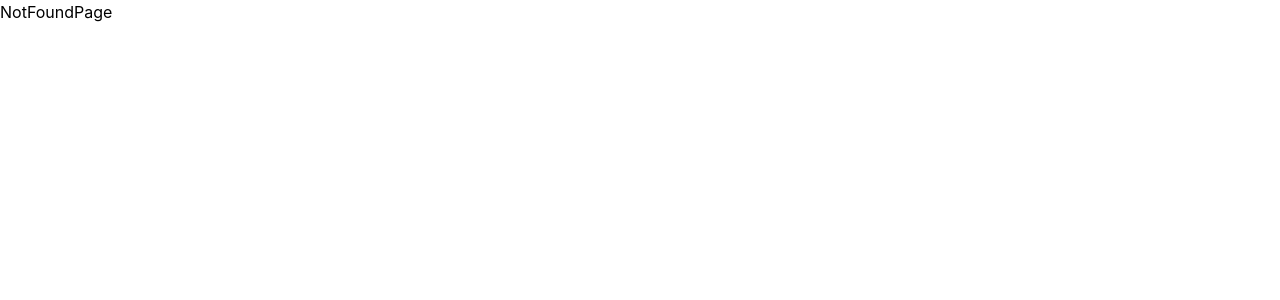
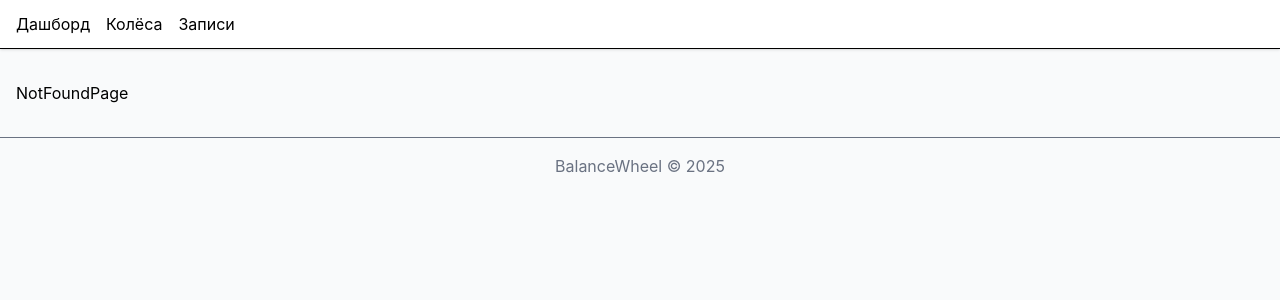
Before and after one commit to BalabaevRV/balance-wheel-front, a React (Vite) app: page /wheel in a window 1280 px wide. Shown: the top 300 px of the page. Built offline with nearby package versions, Linux system fonts and the light colour scheme.

Commit message:
add mainlayouts

```diff
--- a/src/app/App.tsx
+++ b/src/app/App.tsx
@@ -8,10 +8,12 @@ import WheelsListPage from '@/pages/WheelsListPage'
 import RecordsPage from '@/pages/RecordsPage'
 import ProfilePage from '@/pages/ProfilePage'
 import NotFoundPage from '@/pages/NotFoundPage'
+import { MainLayout } from '@/layouts/MainLayout'
 
 function App() {
   return (
     <Routes>
+       <Route element={<MainLayout />}>
         <Route path="/login" element={<LoginPage />} />
         <Route path="/register" element={<RegisterPage />} />
         <Route path="/" element={<Navigate to="/dashboard" />} />
@@ -22,6 +24,7 @@ function App() {
         <Route path="/records" element={<RecordsPage />} />
         <Route path="/profile" element={<ProfilePage />} />
         <Route path="*" element={<NotFoundPage />} />
+      </Route>
     </Routes>
   )
 }
--- /dev/null
+++ b/src/layouts/MainLayout.tsx
@@ -0,0 +1,23 @@
+import { Link, Outlet } from 'react-router-dom';
+
+export const MainLayout = () => {
+  return (
+    <div className="min-h-screen bg-gray-50">
+       <header className="bg-white shadow-sm border-b">
+        <div className="container mx-auto px-4 py-3">
+          <nav className="flex gap-4">
+            <Link to="/dashboard">Дашборд</Link>
+            <Link to="/wheels">Колёса</Link>
+            <Link to="/records">Записи</Link>
+          </nav>
+        </div>
+      </header>
+      <main className="container mx-auto px-4 py-8">
+        <Outlet />
+      </main>
+      <footer className="border-t mt-auto py-4 text-center text-gray-500">
+        BalanceWheel © 2025
+      </footer>
+    </div>
+  );
+};
```
Lines whose indentation alone changed are shown as unchanged.
